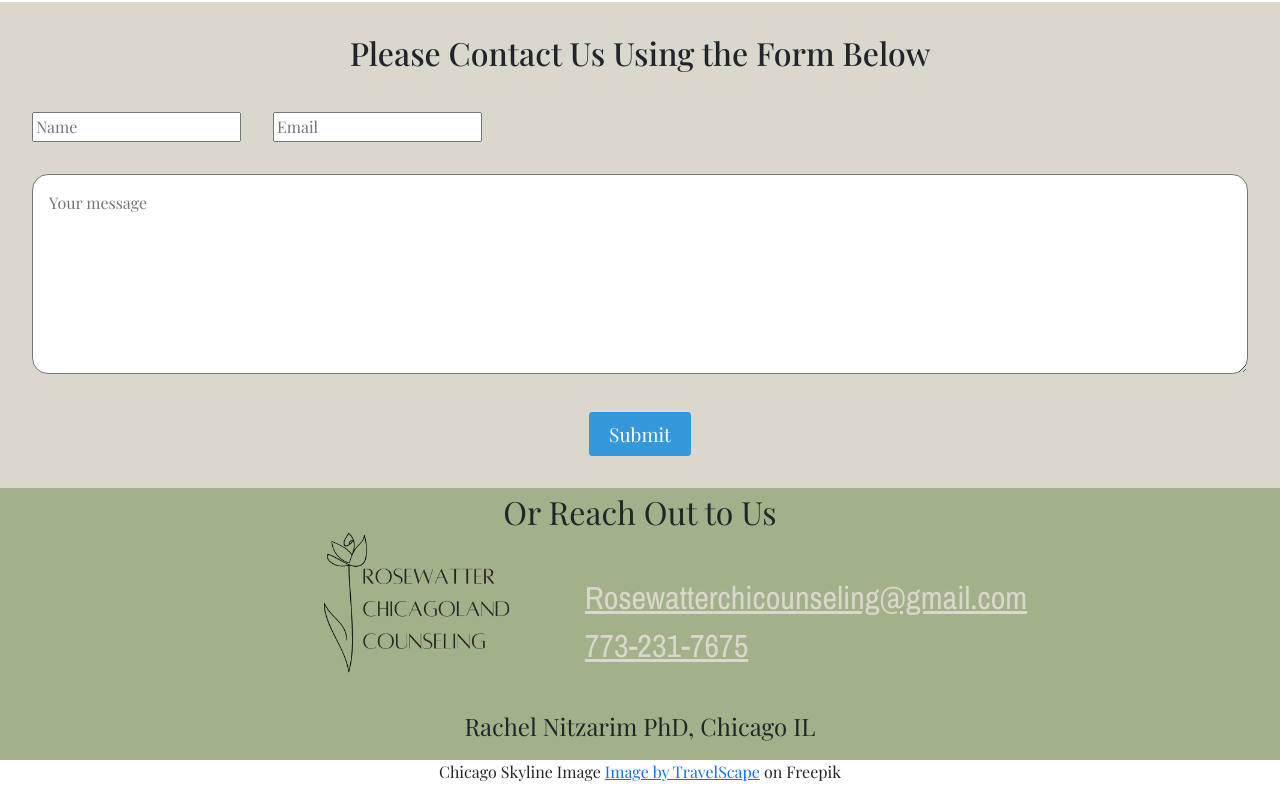
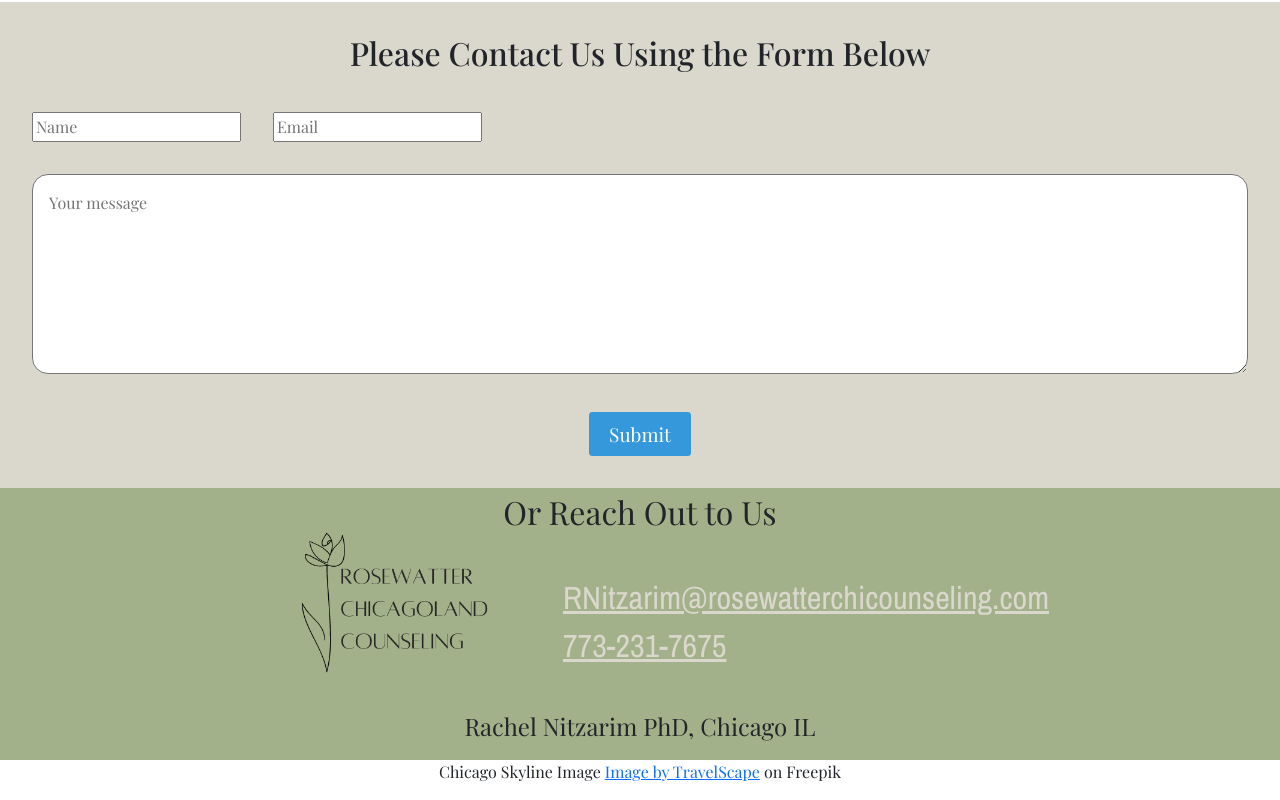
Before and after one commit to Bgorson/rose-water, a React (Create React App) app: page / in a window 1280 px wide. Shown: the part 2397-3197 px from the top of the page. Built offline with nearby package versions, Linux system fonts and the light colour scheme.

Commit message:
update website

```diff
--- a/src/components/Footer.js
+++ b/src/components/Footer.js
@@ -177,9 +177,9 @@ export default function Footer() {
             <ContentText>
               <ContactTags
                 className="contactInfo"
-                href="mailto:RosewatterChiCounseling@gmail.com"
+                href="mailto:RNitzarim@rosewatterchicounseling.com"
               >
-                Rosewatterchicounseling@gmail.com
+                RNitzarim@rosewatterchicounseling.com
               </ContactTags>
               <ContactTags className="contactInfo" href=" tel:+17732317675">
                 773-231-7675
```
